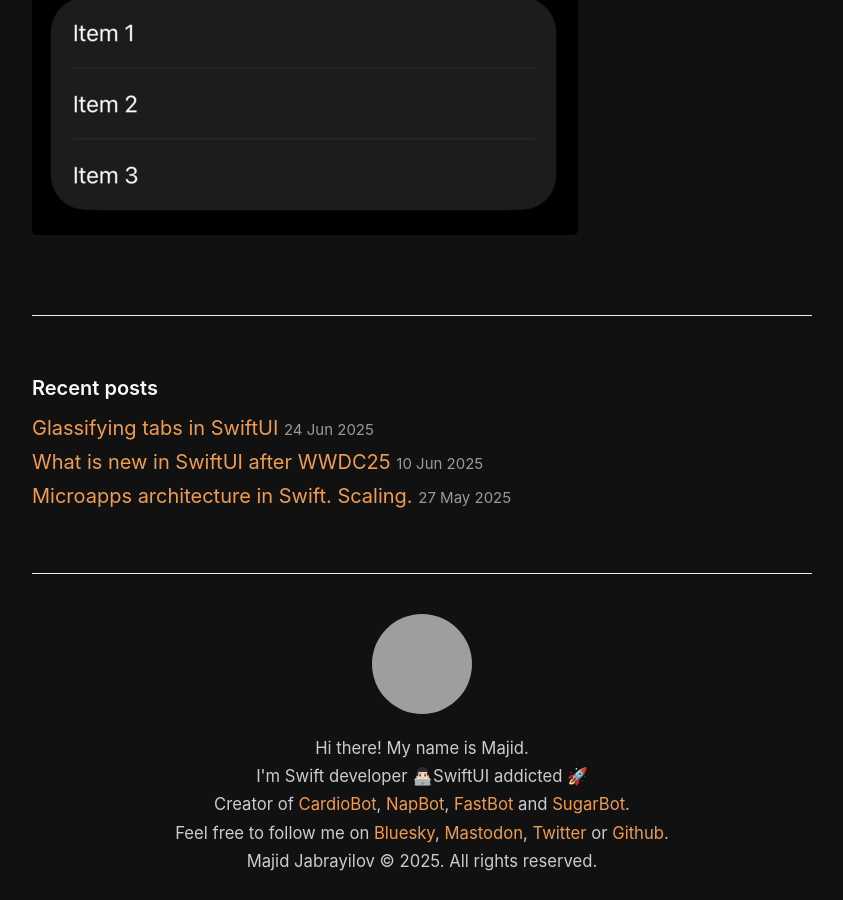
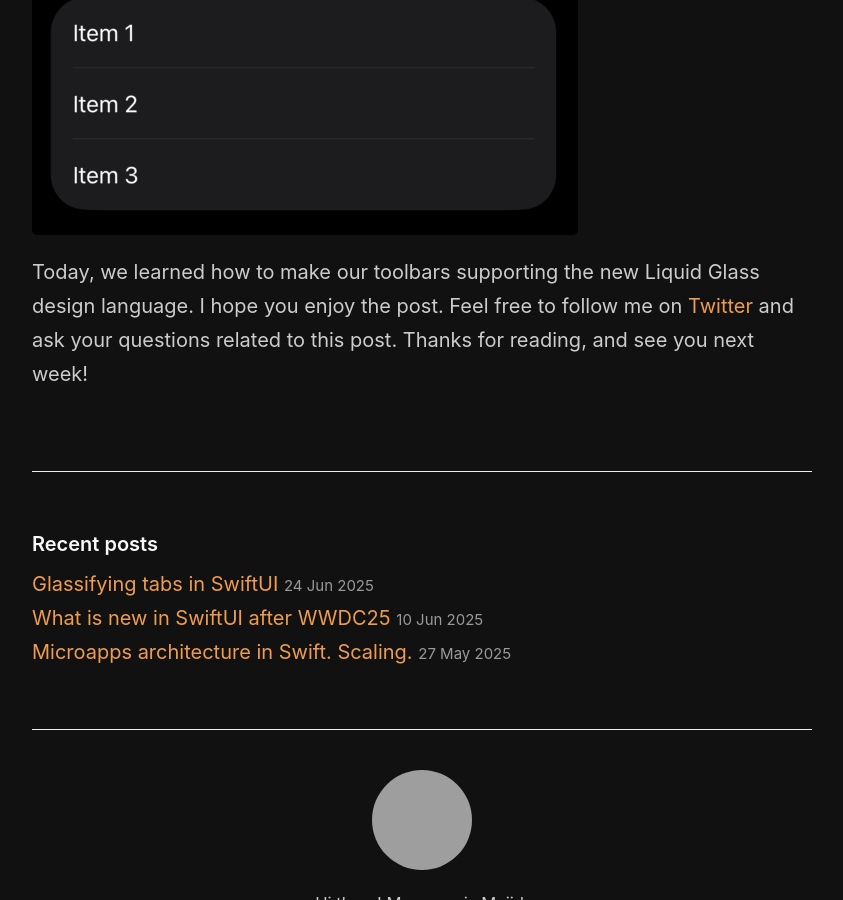
Before and after one commit to mecid/mecid.github.io, a Jekyll site: the page built from _posts/2025-07-01-glassifying-toolbars-in-swiftui.md, in a window 1280 px wide and 900 px high, scrolled down 4865 px, cut to the strip 0-900 px from the top of the window. Shown: the whole strip, without its empty margins (218-1061 px from the left). Built offline with Jekyll 4.4.1, drawn with Linux system fonts in a browser that asks for light colours; grey boxes are pictures that could not be loaded.

Commit message:
conclusion added to the glassy toolbars post

```diff
--- a/_posts/2025-07-01-glassifying-toolbars-in-swiftui.md
+++ b/_posts/2025-07-01-glassifying-toolbars-in-swiftui.md
@@ -159,3 +159,5 @@
 SwiftUI introduced the new ToolbarSpacer type allowing us to split toolbar items and place the space between them. You can apply fixed or flexible spacing between toolbar items.
 
 ![glassy-toolbar](/public/glassy-toolbar-2.png)
+
+ Today, we learned how to make our toolbars supporting the new Liquid Glass design language. I hope you enjoy the post. Feel free to follow me on [Twitter](https://twitter.com/mecid) and ask your questions related to this post. Thanks for reading, and see you next week!
```
